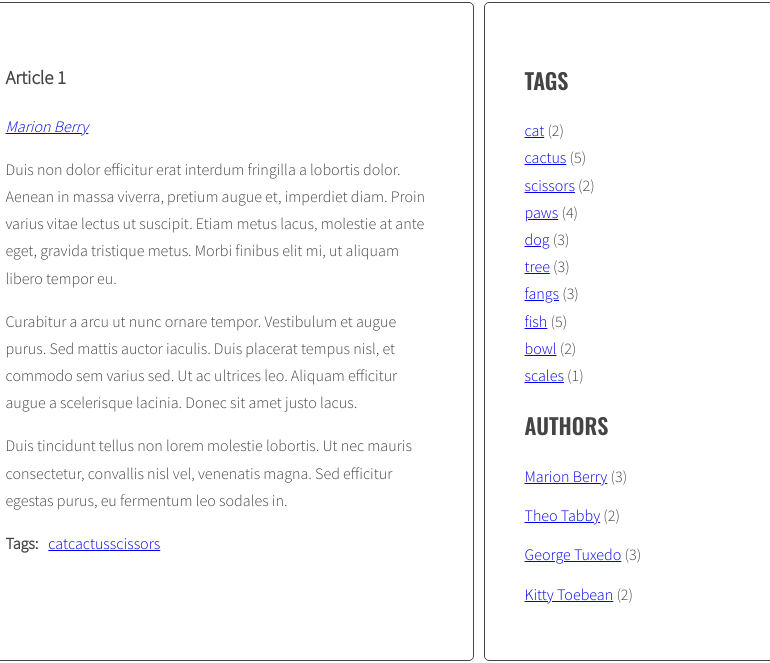
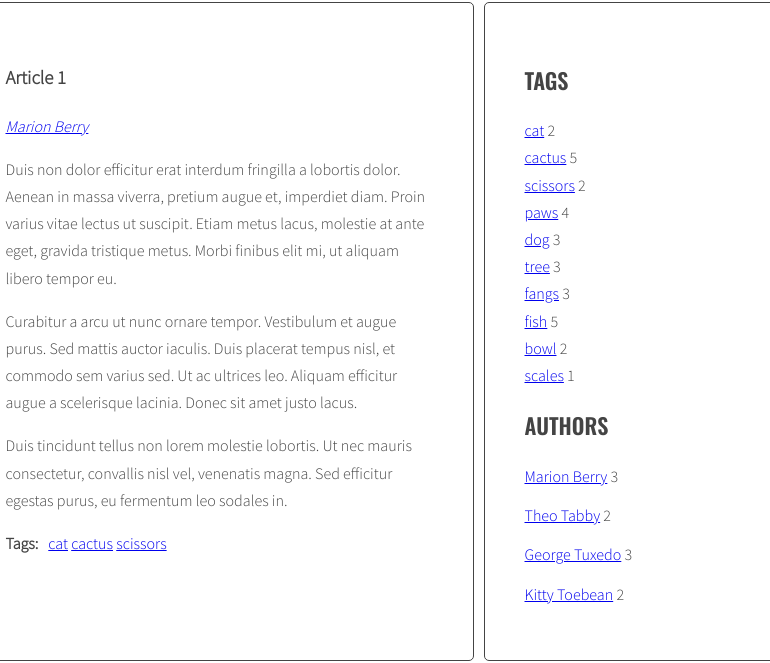
Before and after one commit to Myszczyson/javascript-blog, a website: page index.html in a window 1280 px wide. Shown: the part 241-904 px from the top of the page, 421-1191 px from the left. Drawn offline with nearby package versions, Linux system fonts and the light colour scheme.

Commit message:
Add js handlebars script

```diff
--- a/index.html
+++ b/index.html
@@ -168,6 +168,26 @@
       </main>
     </div>
   </div>
+<script id="template-article-link" type="text/x-handlebars-template">
+  <li><a href="#{{ id }}"><span>{{ title }}</span></a></li>
+</script>
+<script id="template-tag-link" type="text/x-handlebars-template">
+  <li><a href="#tag-{{ id }}"><span>{{ title }}</span></a></li>
+</script>
+<script id="template-author-link" type="text/x-handlebars-template">
+  <a href="#tag-{{ id }}"><span>{{ title }}</span></a>
+</script>
+<script id="template-tag-cloud-link" type="text/x-handlebars-template">
+  {{#each tags}}
+  <li><a class="tag-size-{{ count }}" href="#tag-{{ tag }}">{{ tag }}</a> {{ count }}</li>
+  {{/each}}
+</script>
+<script id="template-author-cloud-link" type="text/x-handlebars-template">
+  {{#each authors}}
+  <li><a class="tag-size-{{ count }}" href="#tag-{{ author }}">{{ author }}</a> {{ count }}</li>
+  {{/each}}
+</script>
+<script src="https://cdnjs.cloudflare.com/ajax/libs/handlebars.js/4.1.0/handlebars.min.js"></script>
 <script src="js/script.js"></script>
 </body>
 </html>
--- a/js/script.js
+++ b/js/script.js
@@ -1,3 +1,11 @@
+const templates = {
+  articleLink: Handlebars.compile(document.querySelector('#template-article-link').innerHTML),
+  tagLink: Handlebars.compile(document.querySelector('#template-tag-link').innerHTML),
+  authorLink: Handlebars.compile(document.querySelector('#template-author-link').innerHTML),
+  tagCloudLink: Handlebars.compile(document.querySelector('#template-tag-cloud-link').innerHTML),
+  authorCloudLink: Handlebars.compile(document.querySelector('#template-author-cloud-link').innerHTML)
+}
+
 const optArticleSelector = '.post',
   optTitleSelector = '.post-title',
   optTitleListSelector = '.titles',
@@ -47,7 +55,8 @@ function generateTitleLinks(customSelector = ''){
     /* get the title from the title element */
     const articleTitle = article.querySelector(optTitleSelector).innerHTML;
     /* create HTML of the link */
-    const linkHTML = '<li><a href="#' + articleId + '"><span>' + articleTitle + '</span></a></li>';
+    const linkHTMLData = {id: articleId, title: articleTitle};
+    const linkHTML = templates.articleLink(linkHTMLData);
     /* insert link into titleList */
     html = html + linkHTML;
   }
@@ -99,7 +108,8 @@ function generateTags(){
     /* START LOOP: for each tag */
     for(let tag of articleTagsArray){
       /* generate HTML of the link */
-      const linkHTML = '<li><a href="#tag-' + tag + '"><span>' + tag + '</span></a></li>';
+      const linkHTMLData = {id: tag, title: tag};
+      const linkHTML = templates.tagLink(linkHTMLData);
       /* add generated code to html variable */
       html = html + linkHTML;
       /* [NEW] check if this link is NOT already in allTags */
@@ -119,16 +129,19 @@ function generateTags(){
   const tagList = document.querySelector('.tags')
   /* [NEW] create variable for all links HTML code */
   const tagsParams = calculateTagsParams(allTags);
-  let allTagsHTML = '';
+  let allTagsData = {tags: []}
   /* [NEW] START LOOP: for each tag in allTags: */
   for(let tag in allTags){
     /* [NEW] generate code of a link and add it to allTagsHTML */
-    const tagLinkHTML = '<li><a class="' + calculateTagClass(allTags[tag], tagsParams) + '" href="#tag-' + tag + '">'+ tag +'</a> ('+ allTags[tag] +')</li>';
-    allTagsHTML += tagLinkHTML;
+    allTagsData.tags.push({
+      tag: tag,
+      count: allTags[tag],
+      className: calculateTagClass(allTags[tag], tagsParams)
+    })
   }
   /* [NEW] END LOOP: for each tag in allTags: */
   /*[NEW] add HTML from allTagsHTML to tagList */
-  tagList.innerHTML = allTagsHTML;
+  tagList.innerHTML = templates.tagCloudLink(allTagsData);
 }
 
 generateTags();
@@ -187,8 +200,11 @@ function generateAuthors(){
     let html = '';
     /* get tags from data-tags attribute */
     const authorTag = article.getAttribute('data-author');
-      /* add generated code to html variable */
-      html = html + authorTag;
+    /* generate author html */
+    const authorHTMLData = {id: authorTag, title: authorTag};
+    const authorHTML = templates.authorLink(authorHTMLData);
+    /* add generated code to html variable */
+    html = html + authorHTML;
       /* END LOOP: for each tag */
       if(!allAuthors[authorTag]) {
         /* [NEW] add generated code to allTags array */
@@ -197,22 +213,26 @@ function generateAuthors(){
         allAuthors[authorTag]++;
       }
     /* insert HTML of all the links into the tags wrapper */
-    author.innerHTML = '<a href="#tag-' + html + '">' + html + '</a>';
+    author.innerHTML = html
   /* END LOOP: for every article: */
   }
   const authorsList = document.querySelector('.authors')
   /* [NEW] create variable for all links HTML code */
   const authorsParams = calculateAuthorsParams(allAuthors);
-  let allAuthorsHTML = '';
+  let allAuthorsData = {authors: []}
   /* [NEW] START LOOP: for each tag in allTags: */
   for(let author in allAuthors){
     /* [NEW] generate code of a link and add it to allTagsHTML */
     const authorLinkHTML = '<li><a class="' + calculateAuthorsClass(allAuthors[author], authorsParams) + '" href="#tag-' + author + '">'+ author +'</a> ('+ allAuthors[author] +')</li>';
-    allAuthorsHTML += authorLinkHTML;
+    allAuthorsData.authors.push({
+        author: author,
+        count: allAuthors[author],
+        className: calculateAuthorsClass(allAuthors[author], authorsParams)
+    })
   }
   /* [NEW] END LOOP: for each tag in allTags: */
   /*[NEW] add HTML from allTagsHTML to tagList */
-  authorsList.innerHTML = allAuthorsHTML;
+  authorsList.innerHTML = templates.authorCloudLink(allAuthorsData);
 }
 
 function calculateAuthorsParams(authors){
```
Also changed, not shown: .eslintrc.json.
